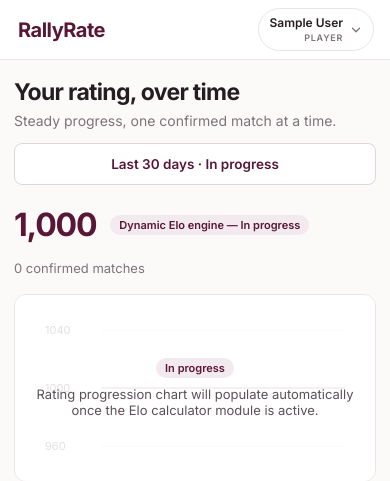
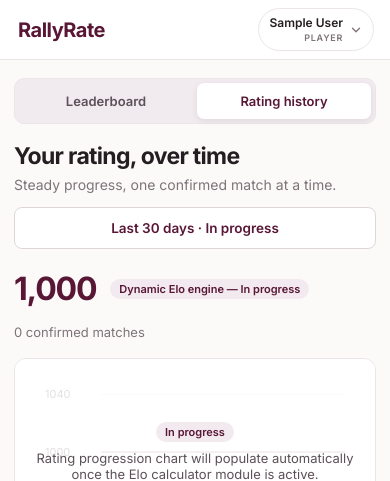
Before and after one commit to Bochikoyy/RallyRate-Caipang-Chrisnel-G7, a Django app: page /ratings/ in a window 390 px wide. Shown: the top 481 px of the page. Run offline with Django 5.2, Linux system fonts and the light colour scheme; the visitor is signed in with stand-in values (Sample User, id 1); data comes from the database, SQL or seed files in the repository; data that the repository does not hold is empty; parts of the project's set-up code (start-up, migrations or seed data) failed here and were passed over.

Commit message:
style(ui): add mobile bento stat layout and ranks/rating quick switcher

```diff
--- a/static/css/site.css
+++ b/static/css/site.css
@@ -2744,3 +2744,67 @@
     text-align: left;
   }
 }
+
+
+/* ==========================================================================
+   Step 2: Mobile Bento Stat Grid & Ranks/Rating Segmented Switcher
+   ========================================================================== */
+.ws-mobile-segmented {
+  display: none;
+}
+
+@media (max-width: 920px) {
+  .ws-mobile-segmented {
+    display: grid;
+    grid-template-columns: 1fr 1fr;
+    gap: 4px;
+    padding: 4px;
+    margin-bottom: 18px;
+    border-radius: 10px;
+    background: #f1eaee;
+    border: 1px solid var(--ws-border);
+  }
+  .ws-seg-item {
+    display: flex;
+    align-items: center;
+    justify-content: center;
+    height: 36px;
+    border-radius: 7px;
+    font-size: 13px;
+    font-weight: 600;
+    color: #5c5158;
+    text-decoration: none;
+    transition: background 0.15s, color 0.15s, box-shadow 0.15s;
+  }
+  .ws-seg-item.active {
+    background: #ffffff;
+    color: var(--ws-plum);
+    box-shadow: 0 2px 6px rgba(36, 30, 34, 0.08);
+  }
+}
+
+@media (max-width: 640px) {
+  .ws-stat-grid {
+    grid-template-columns: repeat(2, minmax(0, 1fr));
+    gap: 10px;
+    margin-bottom: 18px;
+  }
+  .ws-stat-card.ws-stat-tinted {
+    grid-column: 1 / -1;
+  }
+  .ws-stat-grid .ws-stat-card:not(.ws-stat-tinted) {
+    padding: 16px;
+  }
+  .ws-stat-grid .ws-stat-card:not(.ws-stat-tinted) .ws-stat-value {
+    font-size: 26px;
+    margin-bottom: 6px;
+  }
+  .ws-stat-grid .ws-stat-card:not(.ws-stat-tinted) .ws-stat-label {
+    margin-bottom: 8px;
+    font-size: 12px;
+  }
+  .ws-stat-grid .ws-stat-card:not(.ws-stat-tinted) .ws-stat-note {
+    font-size: 11.5px;
+    line-height: 1.4;
+  }
+}
--- a/templates/clubs/leaderboard.html
+++ b/templates/clubs/leaderboard.html
@@ -2,6 +2,11 @@
 {% block title %}Leaderboard · RallyRate{% endblock %}
 {% block nav_leaderboard %}active{% endblock %}
 {% block content %}
+<nav class="ws-mobile-segmented" aria-label="Rankings and rating views">
+  <a class="ws-seg-item active" href="{% url 'clubs:leaderboard' %}">Leaderboard</a>
+  <a class="ws-seg-item" href="{% url 'ratings:history' %}">Rating history</a>
+</nav>
+
 <section class="ws-page-head">
   <div>
     <h1>The local leaderboard</h1>
--- a/templates/ratings/history.html
+++ b/templates/ratings/history.html
@@ -2,6 +2,11 @@
 {% block title %}Rating history · RallyRate{% endblock %}
 {% block nav_ratings %}active{% endblock %}
 {% block content %}
+<nav class="ws-mobile-segmented" aria-label="Rankings and rating views">
+  <a class="ws-seg-item" href="{% url 'clubs:leaderboard' %}">Leaderboard</a>
+  <a class="ws-seg-item active" href="{% url 'ratings:history' %}">Rating history</a>
+</nav>
+
 <section class="ws-page-head">
   <div>
     <h1>Your rating, over time</h1>
--- a/templates/workspace_base.html
+++ b/templates/workspace_base.html
@@ -6,7 +6,7 @@
   <meta name="viewport" content="width=device-width, initial-scale=1">
   <meta name="theme-color" content="#591736">
   <title>{% block title %}RallyRate{% endblock %}</title>
-  <link rel="stylesheet" href="{% static 'css/site.css' %}?v=20261126-float-dock">
+  <link rel="stylesheet" href="{% static 'css/site.css' %}?v=20261126-bento-switcher">
 </head>
 <body class="ws-body {% block body_class %}{% endblock %}">
   {% if messages %}
```
